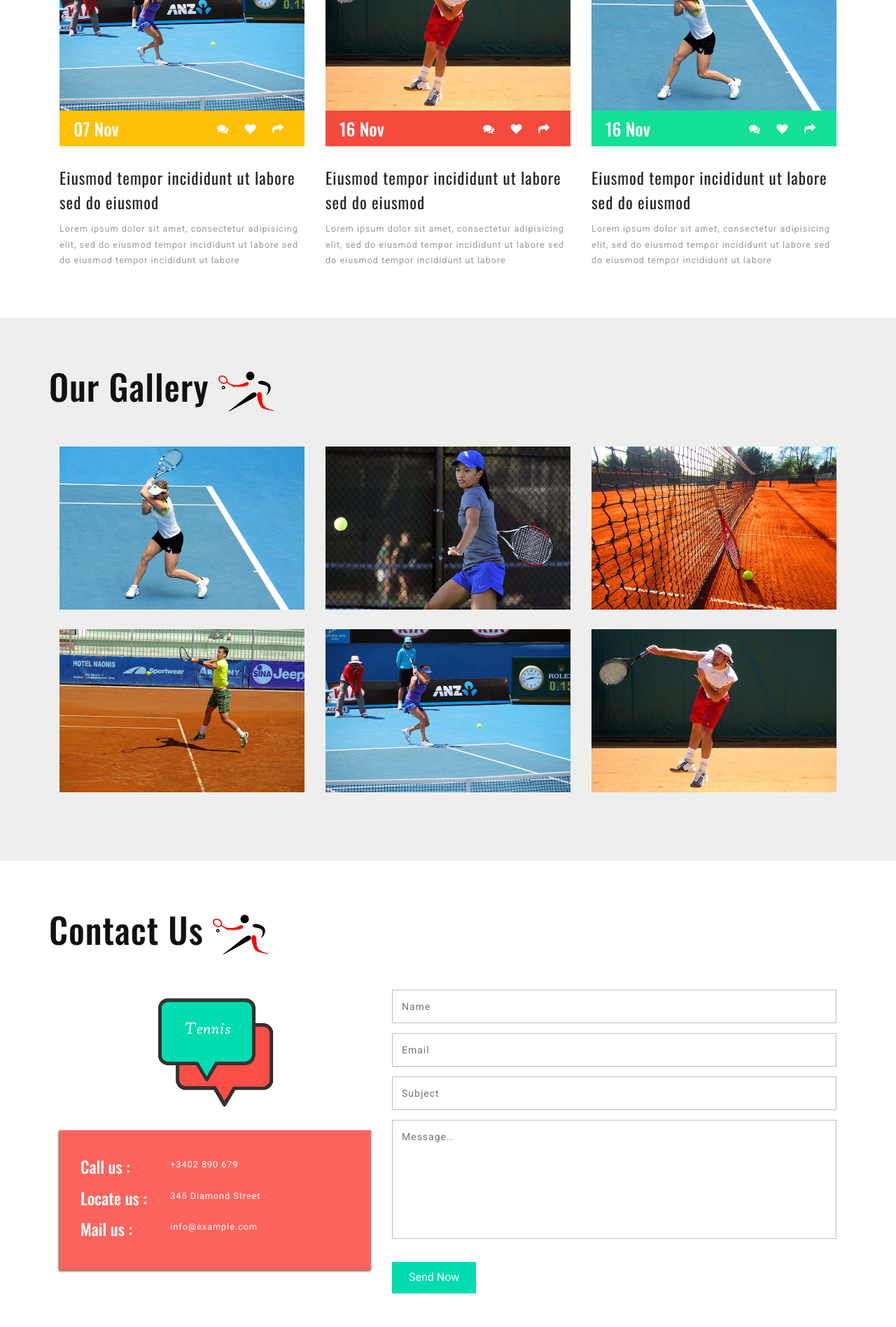
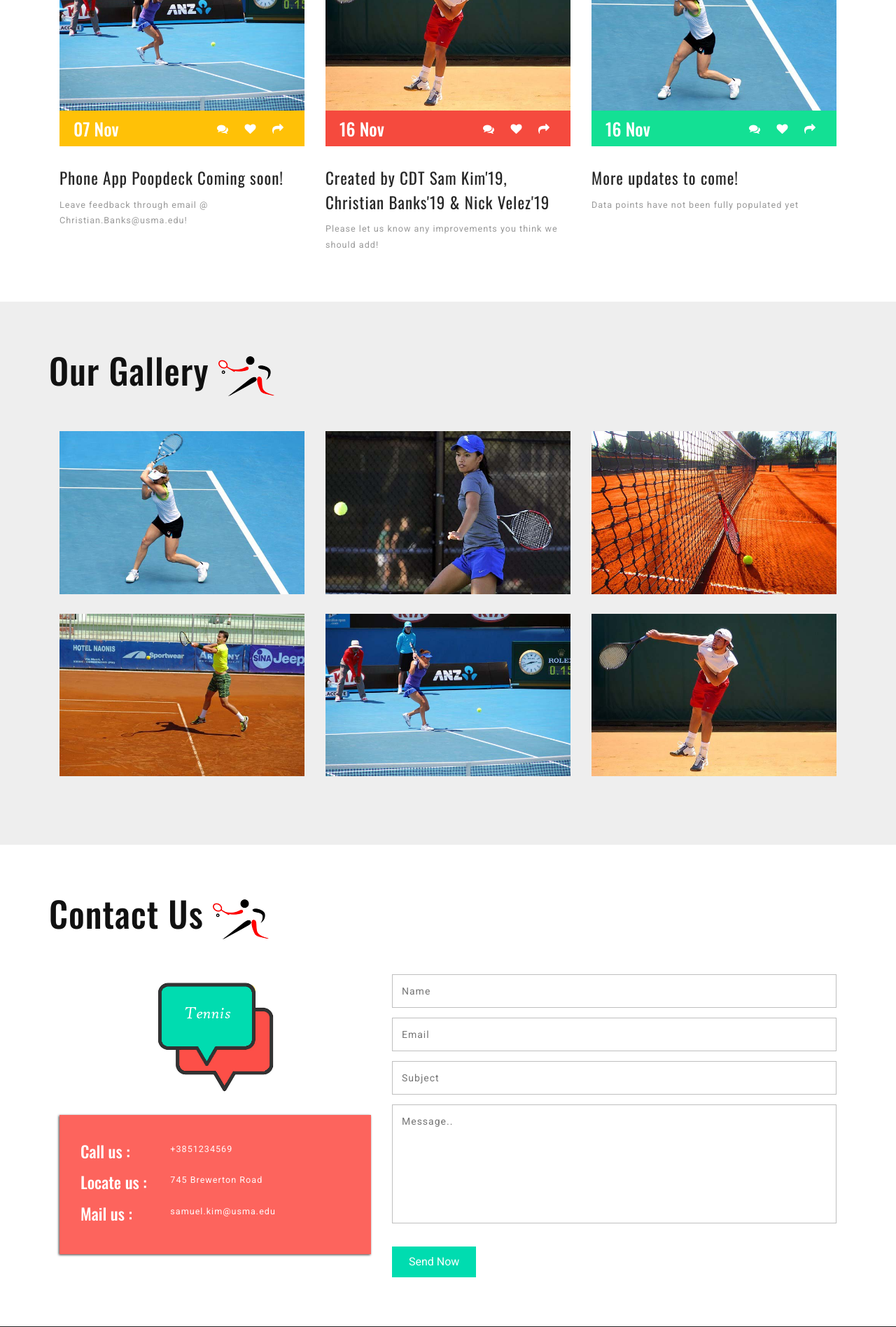
Before and after one commit to x95881/theReppo, a Django app: template poopdeck/templates/poopdeck/index.html in a window 1280 px wide. Shown: the part 3720-5616 px from the top of the page at 70% size. Run offline with Django 3.2, Linux system fonts and the light colour scheme; the template is opened without the code that fills it: values that come from a table or form of the project are taken from there, others are empty; data comes from the database, SQL or seed files in the repository; some libraries are stand-ins or nearby versions.

Commit message:
CSS updates: Replace filler strings

```diff
--- a/poopdeck/templates/poopdeck/base1.html
+++ b/poopdeck/templates/poopdeck/base1.html
@@ -11,7 +11,7 @@
 {% load static %}
 
 <head>
-	<title>United States Military Academy PoopDeck | Home :: w3layouts</title>
+	<title>United States Military Academy PoopDeck</title>
 	<!-- Meta tag Keywords -->
 	<meta name="viewport" content="width=device-width, initial-scale=1">
 	<meta charset="UTF-8" />
@@ -114,7 +114,7 @@
 						<li>
 
 							<div class="banner-w3lstext">
-								<h3>a wide selection of tennis accessories</h3>
+								<h3>Welcome to the world's premier leadership institute</h3>
 
 
 
@@ -131,7 +131,7 @@
 						<li>
 
 							<div class="banner-w3lstext">
-								<h3>everything you need for tennis playing</h3>
+								<h3>Welcome to the world's premier leadership institute</h3>
 								<p>For all your scheduling needs at West Point.</p>
 								<div class="video-pop-wthree">
 									<a href="#small-dialog2" class="view play-icon popup-with-zoom-anim ">
@@ -145,7 +145,7 @@
 						<li>
 
 							<div class="banner-w3lstext">
-								<h3>we build leaders on the court</h3>
+								<h3>Welcome to the world's premier leadership institute</h3>
 								<p>For all your scheduling needs at West Point.</p>
 								<div class="video-pop-wthree">
 									<a href="#small-dialog3" class="view play-icon popup-with-zoom-anim ">
@@ -207,19 +207,19 @@
 		<div class="container">
 			<div class="stats-info">
 				<div class="col-md-3 col-sm-3 stats-grid slideanim">
-					<div class='numscroller numscroller-big-bottom' data-slno='1' data-min='0' data-max='300' data-delay='2' data-increment="1">300</div>
+					<div class='numscroller numscroller-big-bottom' data-slno='1' data-min='0' data-max='385' data-delay='2' data-increment="1">300</div>
 					<p class="stats-info">Days until Graduation</p>
 				</div>
 				<div class="col-md-3 col-sm-3 stats-grid slideanim">
-					<div class='numscroller numscroller-big-bottom' data-slno='1' data-min='0' data-max='200' data-delay='2' data-increment="1">200</div>
+					<div class='numscroller numscroller-big-bottom' data-slno='1' data-min='0' data-max='457' data-delay='2' data-increment="1">200</div>
 					<p class="stats-info">Days until Spring Leave</p>
 				</div>
 				<div class="col-md-3 col-sm-3 stats-grid slideanim">
-					<div class='numscroller numscroller-big-bottom' data-slno='1' data-min='0' data-max='100' data-delay='2' data-increment="10">100</div>
+					<div class='numscroller numscroller-big-bottom' data-slno='1' data-min='0' data-max='214' data-delay='2' data-increment="10">100</div>
 					<p class="stats-info">Days until Winter Leave</p>
 				</div>
 				<div class="col-md-3 col-sm-3 stats-grid slideanim">
-					<div class='numscroller numscroller-big-bottom' data-slno='1' data-min='0' data-max='20' data-delay='2' data-increment="1">20</div>
+					<div class='numscroller numscroller-big-bottom' data-slno='1' data-min='0' data-max='188' data-delay='2' data-increment="1">20</div>
 					<p class="stats-info">Days until Thanksgiving Leave</p>
 				</div>
 				<div class="clearfix"></div>
@@ -489,10 +489,9 @@
 						</div>
 						<div class="detail-bottom">
 							<a href="#" data-toggle="modal" data-target="#myModal">
-								<h6>Eiusmod tempor incididunt ut labore sed do eiusmod</h6>
+								<h6>Phone App Poopdeck Coming soon!</h6>
 							</a>
-							<p>Lorem ipsum dolor sit amet, consectetur adipisicing elit, sed do eiusmod tempor incididunt ut labore sed do eiusmod
-								tempor incididunt ut labore</p>
+							<p>Leave feedback through email @ Christian.Banks@usma.edu!</p>
 						</div>
 					</div>
 				</div>
@@ -524,10 +523,9 @@
 						</div>
 						<div class="detail-bottom">
 							<a href="#" data-toggle="modal" data-target="#myModal">
-								<h6>Eiusmod tempor incididunt ut labore sed do eiusmod</h6>
+								<h6>Created by CDT Sam Kim'19, Christian Banks'19 & Nick Velez'19</h6>
 							</a>
-							<p>Lorem ipsum dolor sit amet, consectetur adipisicing elit, sed do eiusmod tempor incididunt ut labore sed do eiusmod
-								tempor incididunt ut labore</p>
+							<p>Please let us know any improvements you think we should add!</p>
 						</div>
 					</div>
 				</div>
@@ -559,10 +557,9 @@
 						</div>
 						<div class="detail-bottom">
 							<a href="#" data-toggle="modal" data-target="#myModal">
-								<h6>Eiusmod tempor incididunt ut labore sed do eiusmod</h6>
+								<h6>More updates to come!</h6>
 							</a>
-							<p>Lorem ipsum dolor sit amet, consectetur adipisicing elit, sed do eiusmod tempor incididunt ut labore sed do eiusmod
-								tempor incididunt ut labore</p>
+							<p>Data points have not been fully populated yet</p>
 						</div>
 					</div>
 				</div>
@@ -583,8 +580,7 @@
 					<div class="modal-body">
 						<h5>Tennis Hub</h5>
 						<img src="images/1.jpg" alt=" " class="img-responsive" />
-						<p>Ut enim ad minima veniam, quis nostrum exercitationem ullam corporis suscipit laboriosam, nisi ut aliquid ex ea commodi
-							consequatur? Quis autem vel eum iure reprehenderit qui in ea.
+						<p> Lasted updated 5/7/18
 						</p>
 					</div>
 				</section>
@@ -608,7 +604,7 @@
 							<figure class="effect-bubba">
 								<img class="img-responsive" src="images/b3.jpg" alt="">
 								<figcaption>
-									<h4 class="gal">Tennis Hub</h4>
+									<h4 class="gal">PoopDeck</h4>
 								</figcaption>
 							</figure>
 						</a>
@@ -618,7 +614,7 @@
 							<figure class="effect-bubba">
 								<img class="img-responsive" src="images/g6.jpg" alt="">
 								<figcaption>
-									<h4 class="gal">Tennis Hub</h4>
+									<h4 class="gal">Poop Deck</h4>
 								</figcaption>
 							</figure>
 						</a>
@@ -628,7 +624,7 @@
 							<figure class="effect-bubba">
 								<img class="img-responsive" src="images/g5.jpg" alt="">
 								<figcaption>
-									<h4 class="gal">Tennis Hub</h4>
+									<h4 class="gal">Poop Deck</h4>
 								</figcaption>
 							</figure>
 						</a>
@@ -638,7 +634,7 @@
 							<figure class="effect-bubba">
 								<img class="img-responsive" src="images/g4.jpg" alt="">
 								<figcaption>
-									<h4 class="gal">Tennis Hub</h4>
+									<h4 class="gal">Poop Deck</h4>
 								</figcaption>
 							</figure>
 						</a>
@@ -648,7 +644,7 @@
 							<figure class="effect-bubba">
 								<img class="img-responsive" src="images/b1.jpg" alt="">
 								<figcaption>
-									<h4 class="gal">Tennis Hub</h4>
+									<h4 class="gal">Poop Deck</h4>
 								</figcaption>
 							</figure>
 						</a>
@@ -658,7 +654,7 @@
 							<figure class="effect-bubba">
 								<img class="img-responsive" src="images/b2.jpg" alt="">
 								<figcaption>
-									<h4 class="gal">Tennis Hub</h4>
+									<h4 class="gal">Poop Deck</h4>
 								</figcaption>
 							</figure>
 						</a>
@@ -688,7 +684,7 @@
 							</div>
 							<div class="col-xs-8 contact-grdr-w3l">
 								<ul>
-									<li>+3402 890 679</li>
+									<li>+3851234569</li>
 								</ul>
 							</div>
 							<div class="clearfix"> </div>
@@ -699,7 +695,7 @@
 							</div>
 							<div class="col-xs-8 contact-grdr-w3l">
 								<ul>
-									<li>345 Diamond Street</li>
+									<li>745 Brewerton Road</li>
 								</ul>
 							</div>
 							<div class="clearfix"> </div>
@@ -711,7 +707,7 @@
 							<div class="col-xs-8 contact-grdr-w3l">
 								<ul>
 									<li>
-										<a href="mailto:info@example.com">info@example.com</a>
+										<a href="mailto:samuel.kim@usma.edu">samuel.kim@usma.edu</a>
 									</li>
 								</ul>
 							</div>
@@ -739,21 +735,21 @@
 		<div class="container">
 			<div class="col-xs-4 agileinfo_footer_grid">
 				<h4>About Us</h4>
-				<p>Duis aute irure dolor in reprehenderit in voluptate velit esse cillum dolore eu fugiat nulla pariatur.
-					<span>Excepteur sint occaecat cupidatat non proident sunt in culpa qui officia deserunt mollit anim id est laborum.</span>
+				<p> This is a class project for IT394.
+					<span>We utilized DJANGO in order to create a web application.</span>
 				</p>
 			</div>
 			<div class="col-xs-4 agileinfo_footer_grid">
 				<h4>Address</h4>
 				<ul>
 					<li>
-						<span class="glyphicon glyphicon-home" aria-hidden="true"></span> 738 Diamond Road, New York City</li>
+						<span class="glyphicon glyphicon-home" aria-hidden="true"></span>745 Brewerton Road, West Point</li>
 					<li>
 						<span class="glyphicon glyphicon-envelope" aria-hidden="true"></span>
 						<a href="mailto:info@example.com">info@example.com</a>
 					</li>
 					<li>
-						<span class="glyphicon glyphicon-earphone" aria-hidden="true"></span> (0123) 0111 111 222</li>
+						<span class="glyphicon glyphicon-earphone" aria-hidden="true"></span> (385) 9185752</li>
 					<li>
 						<span class="glyphicon glyphicon-time" aria-hidden="true"></span> Mon-Sat 09:00 AM - 05:00PM </li>
 				</ul>
```
